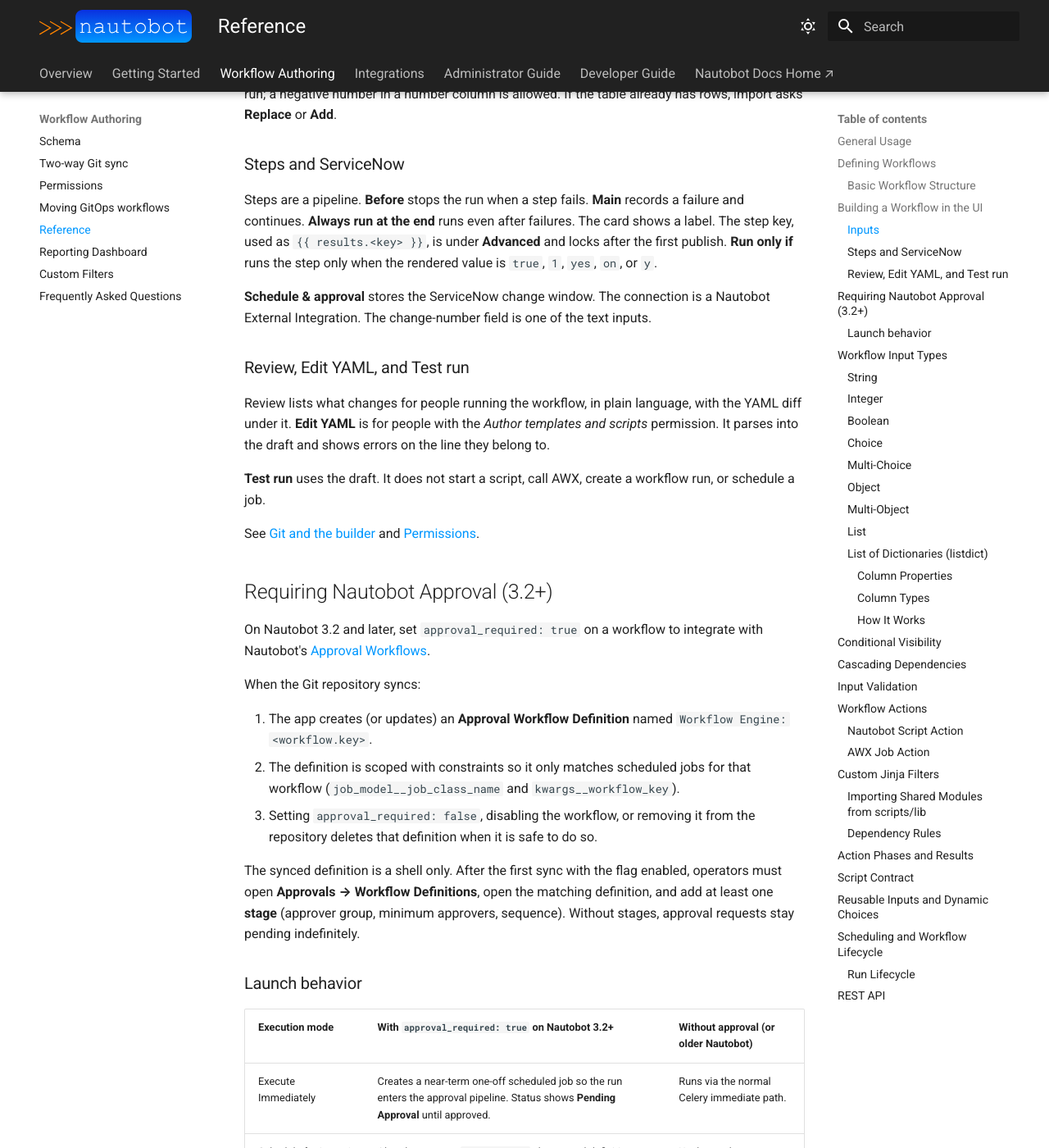
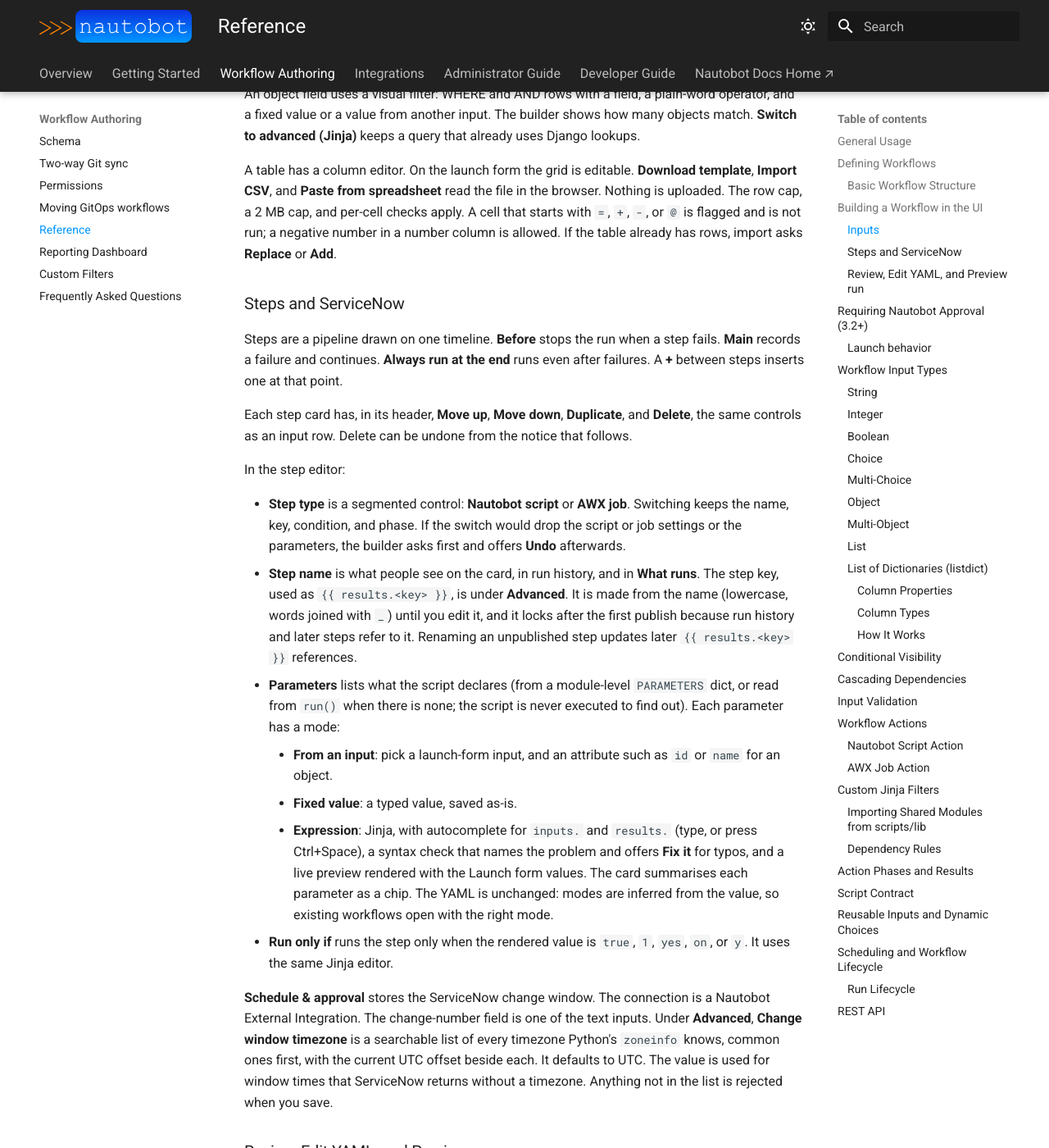
Before and after one commit to eric-fetty/Nautobot_Workflow_Engine, an MkDocs documentation site: the page built from docs/user/app_use_cases.md, in a window 1280 px wide and 1400 px high, scrolled down 2054 px. Shown: the whole window at 82% size. Built offline with MkDocs 1.6.1 and Material for MkDocs 9.7.7, drawn with Linux system fonts in a browser that asks for light colours; some of the changed text lies outside the part shown.

Commit message:
Part C: remove unused list script, update docs and changelog
Deletes workflow_list.js (collapse code for the grouped list removed
earlier; nothing loads it). The Workflows list loads with no console or
HTTP errors in light and dark. Docs cover Preview run, the new status
wording and tooltip, step type, parameter modes, step keys and the
timezone list; changelog fragments added and the built docs refreshed.

```diff
--- a/docs/user/app_use_cases.md
+++ b/docs/user/app_use_cases.md
@@ -38,13 +38,15 @@ actions:
 
 Open **Workflows** and choose **New workflow** or **Edit**. The page has five steps: **Details**, **Inputs**, **Steps**, **Schedule & approval**, and **Review & publish**. A numbered stepper on the left shows a check, the step number, or an issue count. **Back** and **Next** move between steps. The Nautobot sidebar collapses to icons while the builder is open.
 
-Every change saves itself, within about a second, into one shared draft. There is no Save button. The header reads **Saving…**, then **Draft saved · just now**, or names the person who last edited the draft. People running the workflow keep the published version. A new workflow stays off Run until it is published. The status line is one of:
+Every change saves itself, within about a second, into one shared draft. There is no Save button. The header reads **Saving…**, then **Draft saved · just now**, or names the person who last edited the draft. People running the workflow keep the published version. A new workflow stays off Run until it is published. The status pill, in the header and on the Workflows list, is one of:
 
-- **Draft (not published yet)**
-- **Published vN · up to date**
-- **Published vN · draft changes**
+- **Draft**: never published. Only editors can see it.
+- **Published**: people run what the builder shows.
+- **Published · unpublished changes**: people run the published workflow; the draft has changes that are not live yet.
 
-**Publish changes** is enabled only when the draft differs from the published version and has no issues. Publishing saves version N with who, when, and an optional note, pushes that YAML to the workflow's Git repository, and makes it live immediately. Runs already in progress finish on the version they started with. **Discard draft** asks first. **Versions** lists published copies; **Restore into draft** copies one into the draft and does not make it live. **Test run** is a dry run of the draft. Without the publish permission the button is **Request publish**.
+Hover over or tab to the pill for a one-line explanation. The list filters use the same words: **All**, **Published**, **Unpublished changes**, and **Draft**. Version numbers do not appear in the status or on the buttons; they are listed only in **Versions** (in the **⋯** menu).
+
+The publish button reads **Publish** for a workflow that has never been published and **Publish changes** after that. It is enabled only when the draft differs from the published version and has no issues. Publishing adds an entry to Versions with who, when, and an optional note, pushes that YAML to the workflow's Git repository, and makes it live immediately. Runs already in progress finish on the version they started with. **Discard draft** asks first. **Versions** lists published copies; **Restore into draft** copies one into the draft and does not make it live. **Preview run** shows what the draft would do without running anything. Without the publish permission the button is **Request publish**.
 
 **Enabled** is a switch in the header and on the list. It applies immediately after the first publish and does not create a Git commit.
 
@@ -60,15 +62,32 @@ A table has a column editor. On the launch form the grid is editable. **Download
 
 ### Steps and ServiceNow
 
-Steps are a pipeline. **Before** stops the run when a step fails. **Main** records a failure and continues. **Always run at the end** runs even after failures. The card shows a label. The step key, used as `{{ results.<key> }}`, is under **Advanced** and locks after the first publish. **Run only if** runs the step only when the rendered value is `true`, `1`, `yes`, `on`, or `y`.
+Steps are a pipeline drawn on one timeline. **Before** stops the run when a step fails. **Main** records a failure and continues. **Always run at the end** runs even after failures. A **+** between steps inserts one at that point.
 
-**Schedule & approval** stores the ServiceNow change window. The connection is a Nautobot External Integration. The change-number field is one of the text inputs.
+Each step card has, in its header, **Move up**, **Move down**, **Duplicate**, and **Delete**, the same controls as an input row. Delete can be undone from the notice that follows.
 
-### Review, Edit YAML, and Test run
+In the step editor:
+
+- **Step type** is a segmented control: **Nautobot script** or **AWX job**. Switching keeps the name, key, condition, and phase. If the switch would drop the script or job settings or the parameters, the builder asks first and offers **Undo** afterwards.
+- **Step name** is what people see on the card, in run history, and in **What runs**. The step key, used as `{{ results.<key> }}`, is under **Advanced**. It is made from the name (lowercase, words joined with `_`) until you edit it, and it locks after the first publish because run history and later steps refer to it. Renaming an unpublished step updates later `{{ results.<key> }}` references.
+- **Parameters** lists what the script declares (from a module-level `PARAMETERS` dict, or read from `run()` when there is none; the script is never executed to find out). Each parameter has a mode:
+    - **From an input**: pick a launch-form input, and an attribute such as `id` or `name` for an object.
+    - **Fixed value**: a typed value, saved as-is.
+    - **Expression**: Jinja, with autocomplete for `inputs.` and `results.` (type, or press Ctrl+Space), a syntax check that names the problem and offers **Fix it** for typos, and a live preview rendered with the Launch form values.
+    The card summarises each parameter as a chip. The YAML is unchanged: modes are inferred from the value, so existing workflows open with the right mode.
+- **Run only if** runs the step only when the rendered value is `true`, `1`, `yes`, `on`, or `y`. It uses the same Jinja editor.
+
+**Schedule & approval** stores the ServiceNow change window. The connection is a Nautobot External Integration. The change-number field is one of the text inputs. Under **Advanced**, **Change window timezone** is a searchable list of every timezone Python's `zoneinfo` knows, common ones first, with the current UTC offset beside each. It defaults to UTC. The value is used for window times that ServiceNow returns without a timezone. Anything not in the list is rejected when you save.
+
+### Review, Edit YAML, and Preview run
 
 Review lists what changes for people running the workflow, in plain language, with the YAML diff under it. **Edit YAML** is for people with the *Author templates and scripts* permission. It parses into the draft and shows errors on the line they belong to.
 
-**Test run** uses the draft. It does not start a script, call AWX, create a workflow run, or schedule a job.
+**Preview run** (on **Review & publish**, under **What runs**, and in the **⋯** menu) uses the draft and the values in the **Launch form** preview. It never executes anything: it does not start a script, call AWX, create a workflow run, record an object change, or schedule a job. It:
+
+1. resolves the inputs, and lists any that are missing or invalid before showing a single step;
+2. evaluates each step's **Run only if** condition and says why a step would be skipped;
+3. renders each step's parameters with those values, and shows rendering errors on the step they belong to.
 
 See [Git and the builder](gitops_migration.md) and [Permissions](permissions.md).
 
--- a/docs/user/external_interactions.md
+++ b/docs/user/external_interactions.md
@@ -62,7 +62,10 @@ inputs:
 When the user chooses **Use ServiceNow Change Window**, the engine validates the
 ticket and its usable change window. Field names and state values must match the
 instance's configuration. The timezone applies to timestamps without an explicit
-offset; verify that it matches the source data. Scheduling validation also occurs
+offset; verify that it matches the source data. It must be an IANA name that
+Python's `zoneinfo` knows (for example `Europe/Amsterdam`) or `UTC`, and defaults
+to UTC when empty. In the builder it is a searchable list under **Schedule &
+approval → Advanced**. Scheduling validation also occurs
 in later scheduling/execution phases, so a change in ticket state can affect a run.
 The value of the `change_input_key` input also appears in the scheduled job title
 shown to approvers (see [Requiring Nautobot Approval](app_use_cases.md#requiring-nautobot-approval-32)).
--- a/docs/user/permissions.md
+++ b/docs/user/permissions.md
@@ -6,7 +6,7 @@ The builder uses three workflow permissions. Object permissions still apply, so
 | --- | --- |
 | `nautobot_workflow_engine.view_workflow` | See published workflows on the Workflows list and open Run. |
 | `nautobot_workflow_engine.add_workflow` | Create a workflow. The first edits are a shared draft. |
-| `nautobot_workflow_engine.change_workflow` | Edit the shared draft, discard it, restore a version into the draft, and run **Test run**. |
+| `nautobot_workflow_engine.change_workflow` | Edit the shared draft, discard it, restore a version into the draft, and run **Preview run**. |
 | `nautobot_workflow_engine.publish_workflow` | **Publish changes**, turn **Enabled** on or off, and retry a Git push. Without it the button is **Request publish**. |
 | `nautobot_workflow_engine.author_code_workflow` | Change Jinja that is not a single `{{ inputs... }}` or `{{ results... }}` reference, change a script path, and use **Edit YAML**. |
 
@@ -14,7 +14,7 @@ The builder uses three workflow permissions. Object permissions still apply, so
 
 **Edit YAML** always asks for that permission, because a YAML document can change any code field. Someone without it still uses the form.
 
-**Test run** uses the change permission. It renders templates in the sandbox and does not write a run, a scheduled job, or an object change.
+**Preview run** uses the change permission. It renders templates in the sandbox and does not run a script, call AWX, or write a run, a scheduled job, or an object change.
 
 Every workflow opens in the same editor. There is no read-only Git workflow and no separate Launch or Manage menu. **Enabled** is Nautobot state: it applies immediately after the first publish and does not make a Git commit. A YAML `enabled:` value only sets that switch the first time the file is imported.
 
```
Also changed, not shown: docs/admin/release_notes/version_1.1.md (+1 -1 lines), nautobot_workflow_engine/static/nautobot_workflow_engine/js/workflow_list.js (deleted, +0 -116 lines), 4 other files.
